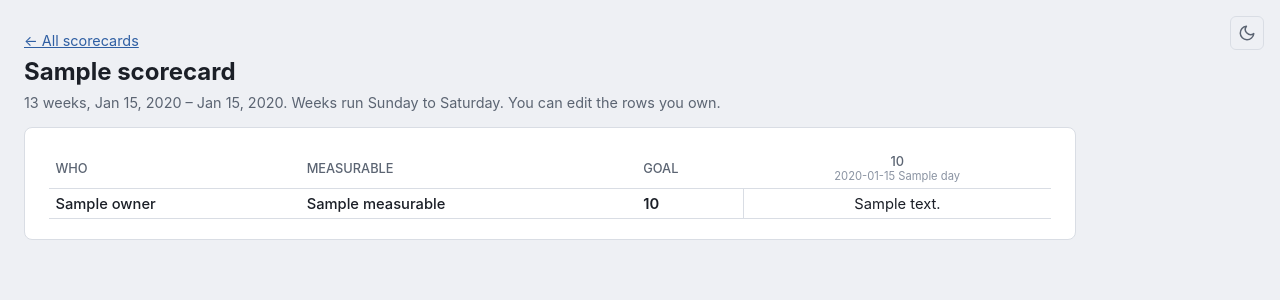
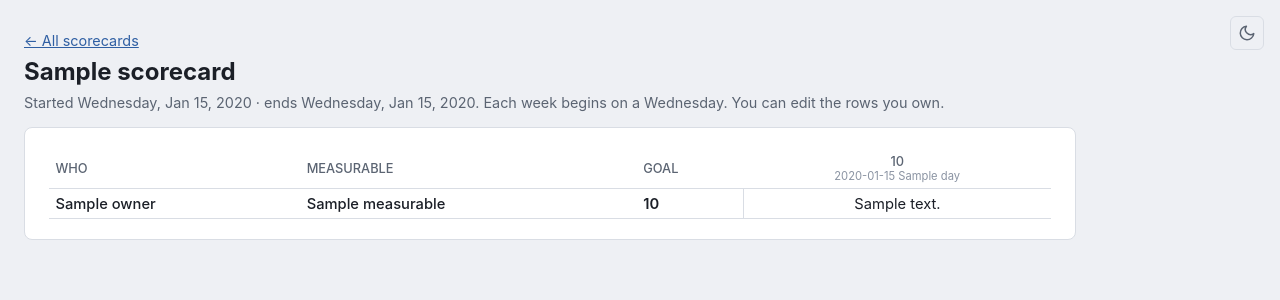
Before and after one commit to fidoogle/traction-app, a FastAPI app: template app/templates/scorecard/detail.html in a window 1280 px wide. Shown: the top 300 px of the page. Run offline with FastAPI, Linux system fonts and the light colour scheme; the template is opened without the code that fills it: most values are stand-ins (such as "Sample title", 1, 10 or a date in 2020).

Commit message:
Allow any scorecard start date; show start/end weekday
Drops the Sunday-only rule. Admins can pick any start date, including past
dates; weeks run 7 days from it, and dates now show the day of the week.

Co-Authored-By: Claude Sonnet 5.5 <noreply@anthropic.com>

```diff
--- a/app/models/scorecard.py
+++ b/app/models/scorecard.py
@@ -12,7 +12,7 @@ SCORECARD_WEEKS = 13
 
 
 class Scorecard(UUIDPKMixin, Base):
-    """A 13-week scorecard. Weeks run Sunday-Saturday from start_date (a Sunday)."""
+    """A 13-week scorecard. Each week is 7 days, week 1 beginning on start_date."""
 
     __tablename__ = "scorecards"
 
--- a/app/templates/scorecard/detail.html
+++ b/app/templates/scorecard/detail.html
@@ -6,9 +6,9 @@
 <p class="breadcrumb"><a href="/scorecards">&larr; All scorecards</a></p>
 {{ page_header(scorecard.name, "Add measurable", "add-measurable-modal" if is_admin else None) }}
 <p class="text-muted scorecard-dates">
-  13 weeks, {{ scorecard.start_date.strftime("%b") }} {{ scorecard.start_date.day }}, {{ scorecard.start_date.year }}
-  &ndash; {{ scorecard.end_date.strftime("%b") }} {{ scorecard.end_date.day }}, {{ scorecard.end_date.year }}.
-  Weeks run Sunday to Saturday.
+  Started {{ scorecard.start_date.strftime("%A, %b") }} {{ scorecard.start_date.day }}, {{ scorecard.start_date.year }}
+  &middot; ends {{ scorecard.end_date.strftime("%A, %b") }} {{ scorecard.end_date.day }}, {{ scorecard.end_date.year }}.
+  Each week begins on a {{ scorecard.start_date.strftime("%A") }}.
   {% if not is_admin %}You can edit the rows you own.{% endif %}
 </p>
 
@@ -37,8 +37,8 @@
       <tr>
         <th>Who</th><th>Measurable</th><th>Goal</th>
         {% for w in weeks %}
-        <th class="week-head{% if w.is_current %} current-week{% endif %}" title="Week of {{ w.start.strftime('%b') }} {{ w.start.day }}">
-          {{ w.n }}<span class="week-date">{{ w.start.strftime("%b") }} {{ w.start.day }}</span>
+        <th class="week-head{% if w.is_current %} current-week{% endif %}" title="Week {{ w.n }} begins {{ w.start.strftime('%A, %b') }} {{ w.start.day }}">
+          {{ w.n }}<span class="week-date">{{ w.start.strftime("%a %b") }} {{ w.start.day }}</span>
         </th>
         {% endfor %}
         {% if is_admin %}<th></th>{% endif %}
--- a/app/templates/scorecard/list.html
+++ b/app/templates/scorecard/list.html
@@ -13,9 +13,9 @@
     <input type="text" id="sc-name" name="name" required maxlength="255" placeholder="e.g. Q4 2026" autofocus>
   </div>
   <div class="field">
-    <label for="sc-start">Start date (a Sunday)</label>
+    <label for="sc-start">Start date</label>
     <input type="date" id="sc-start" name="start_date" value="{{ default_start }}" required>
-    <div class="field-hint">Week 1 starts on this date; the scorecard runs 13 weeks.</div>
+    <div class="field-hint">Week 1 begins on this date (any day, past dates allowed); each week runs 7 days from it, for 13 weeks.</div>
   </div>
   <div class="field">
     <label for="sc-copy">Copy measurables from</label>
@@ -49,7 +49,7 @@
       {% set s = item.scorecard %}
       <tr id="scorecard-row-{{ s.id }}">
         <td><a href="/scorecards/{{ s.id }}">{{ s.name }}</a></td>
-        <td>{{ s.start_date.strftime("%b") }} {{ s.start_date.day }}, {{ s.start_date.year }} &ndash; {{ s.end_date.strftime("%b") }} {{ s.end_date.day }}, {{ s.end_date.year }}</td>
+        <td>{{ s.start_date.strftime("%a, %b") }} {{ s.start_date.day }}, {{ s.start_date.year }} &ndash; {{ s.end_date.strftime("%a, %b") }} {{ s.end_date.day }}, {{ s.end_date.year }}</td>
         <td>{{ s.measurables | length }}</td>
         <td><span class="badge {{ {'Current': 'on_track', 'Upcoming': 'scheduled', 'Past': 'dropped'}[item.status] }}">{{ item.status }}</span></td>
         {% if is_admin %}
--- a/scripts/seed_demo_data.py
+++ b/scripts/seed_demo_data.py
@@ -241,7 +241,7 @@ def main() -> None:
             ]
         )
 
-        # --- Scorecard: 13 weeks starting on a Sunday, 6 weeks filled in ---
+        # --- Scorecard: 13 weeks, the first 6 filled in ---
         today = date.today()
         start = today - timedelta(days=(today.weekday() + 1) % 7) - timedelta(weeks=5)
         scorecard = Scorecard(
```
Also changed, not shown: app/web/scorecard_routes.py (+2 -13 lines).
